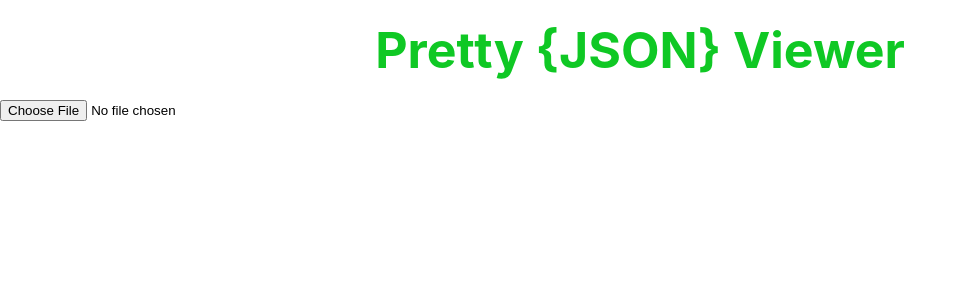
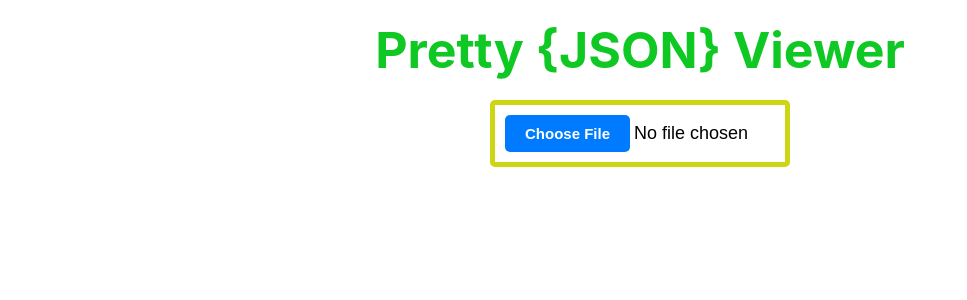
Before and after one commit to akash-rajak/Pretty-JSON-Viewer, a React (Create React App) app: page / in a window 1280 px wide. Shown: the top 300 px of the page, without its empty margins (0-967 px from the left). Built offline with nearby package versions, Linux system fonts and the light colour scheme.

Commit message:
Updated the css styling for input button and file name being printed

```diff
--- a/src/App.css
+++ b/src/App.css
@@ -46,6 +46,7 @@
   border-radius: 5px;
 }
 
+/* CSS for h1 tag */
 h1 {
   text-align: center;
   font-size: 50px;
@@ -55,10 +56,84 @@ h1 {
   margin-bottom: 20px;
 }
 
+/* CSS for input tag */
+/* input {
+  display: block;
+  margin: 0 auto;
+  text-align: center;
+  padding: 10px;
+  width: 200px;
+  border: 5px solid #040115;
+  border-radius: 5px;
+} */
+/* input[type="file"] {
+  display: block;
+  margin-bottom: 20px;
+} */
+/* File Input */
 input[type="file"] {
   display: block;
+  margin: 0 auto;
+  text-align: center;
+  font-size: 18px;
   margin-bottom: 20px;
+  padding: 10px;
+  width: 300px;
+  border: 5px solid #ced513;
+  border-radius: 5px;
+  background-color: #fff;
+  box-sizing: border-box;
+  /* width: 100%; */
+  cursor: pointer;
 }
+
+/* CSS for hovering on input tag */
+input[type="file"]:hover {
+  border-color: #007bff;
+}
+
+/* css for button inside input tag */
+input[type="file"]::-webkit-file-upload-button {
+  padding: 10px 20px;
+  font-size: 15px;
+  font-weight: bold;
+  text-align: center;
+  text-decoration: none;
+  background-color: #007bff;
+  color: #fff;
+  border: none;
+  border-radius: 5px;
+  cursor: pointer;
+}
+
+input[type="file"]::-webkit-file-upload-button:hover {
+  background-color: #0056b3;
+}
+
+
+/* input[type="button"] {
+  display: inline-block;
+  padding: 10px 20px;
+  font-size: 16px;
+  font-weight: bold;
+  text-align: center;
+  text-decoration: none;
+  background-color: #007bff;
+  color: #fff;
+  border: none;
+  border-radius: 5px;
+  cursor: pointer;
+}
+
+input[type="button"]:hover {
+  background-color: #0056b3;
+}
+
+input[type="button"]:focus {
+  outline: none;
+} */
+
+
 
 pre {
   background-color: #fff;
--- a/src/App.js
+++ b/src/App.js
@@ -25,7 +25,11 @@ const JsonViewer = () => {
 
   return (
     <div>
+
+      {/* h1 tag displaying the header  */}
       <h1>Pretty &#123;JSON&#125; Viewer</h1>
+
+      {/* input button to select json file from local system */}
       <input type="file" onChange={handleFileChange} accept=".json" />
       {jsonContent && (
         <pre>{jsonContent}</pre>
```
